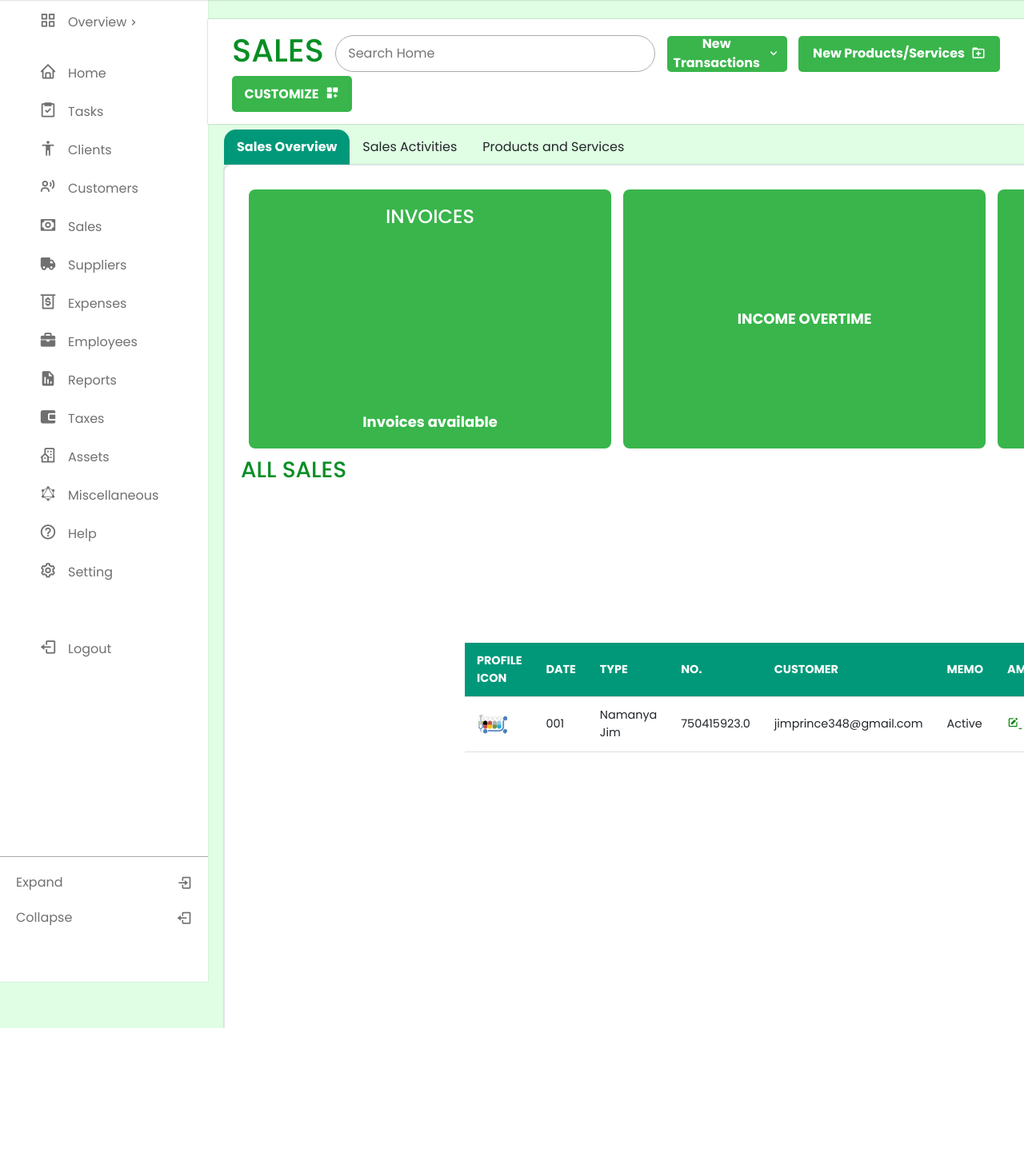
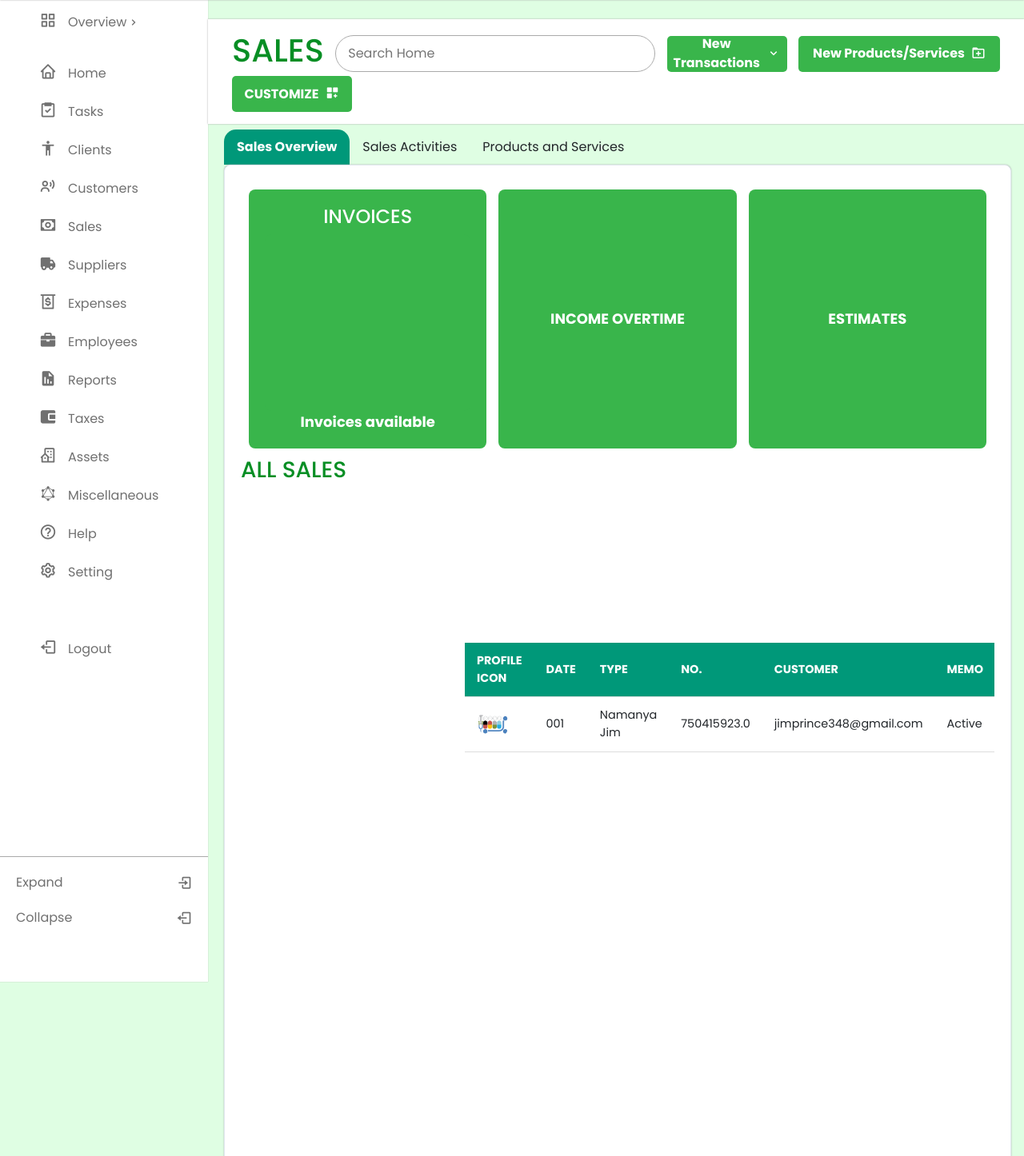
Before and after one commit to iacreations/yo-account, a Django app: template sowafinance/sales/templates/Sales.html in a window 1280 px wide; the page is wider, and only the part inside the window is pictured. Shown: the part 76-1522 px from the top of that part at 80% size. Before the commit the page ends 1362 px from the top of that part, so only its background shows below. Run offline with Django 5.2, Linux system fonts and the light colour scheme; the template is opened without the code that fills it: values that come from a table or form of the project are taken from there, others are empty; data comes from the database, SQL or seed files in the repository; both versions use the stored data as it was after the commit.

Commit message:
new commit

```diff
--- a/sowafinance/sales/templates/Sales.html
+++ b/sowafinance/sales/templates/Sales.html
@@ -7,8 +7,11 @@
   @media only screen and (min-width: 1024px) and (max-width: 1366px) {
   #body{
     margin-top: 17%;
-    position: absolute;
+    height: 100vh;
+    width: 80%;
+
   }
+
 }
     @media only screen and (max-width: 600px) {
   #action{
```
Also changed, not shown: sowafinance/db.sqlite3.
